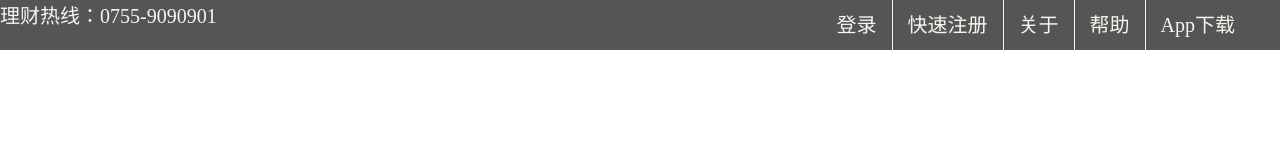
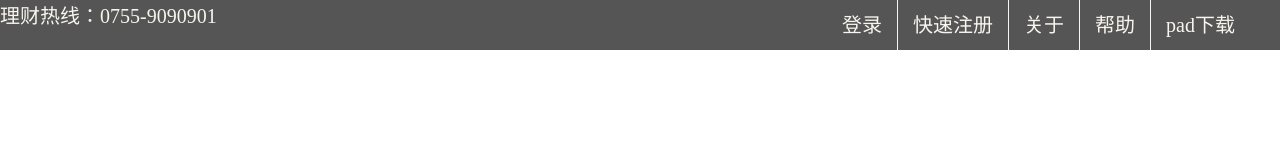
Before and after one commit to yeniangshou/less-demo, a plain HTML site: page src/index.html in a window 1280 px wide. Drawn offline with Linux system fonts and the light colour scheme.

Commit message:
app修改为pad

```diff
--- a/src/index.html
+++ b/src/index.html
@@ -21,7 +21,7 @@
 				<li><a href="">快速注册</a></li>
 				<li><a href="">关于</a></li>
 				<li><a href="">帮助</a></li>
-				<li><a href="">App下载</a></li>
+				<li><a href="">pad下载</a></li>
 			</ul>
 		</div>
 	</header>
```
